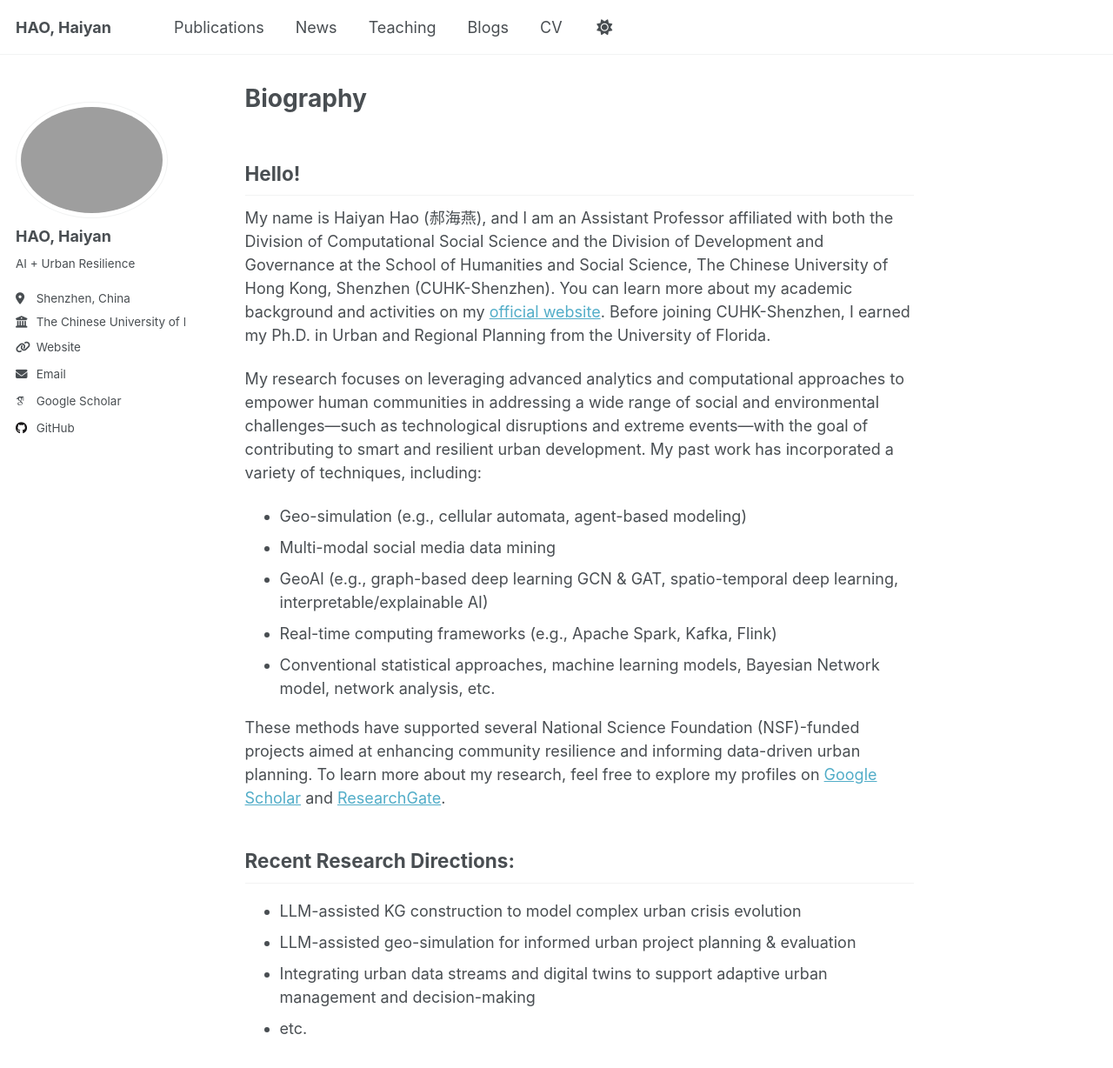
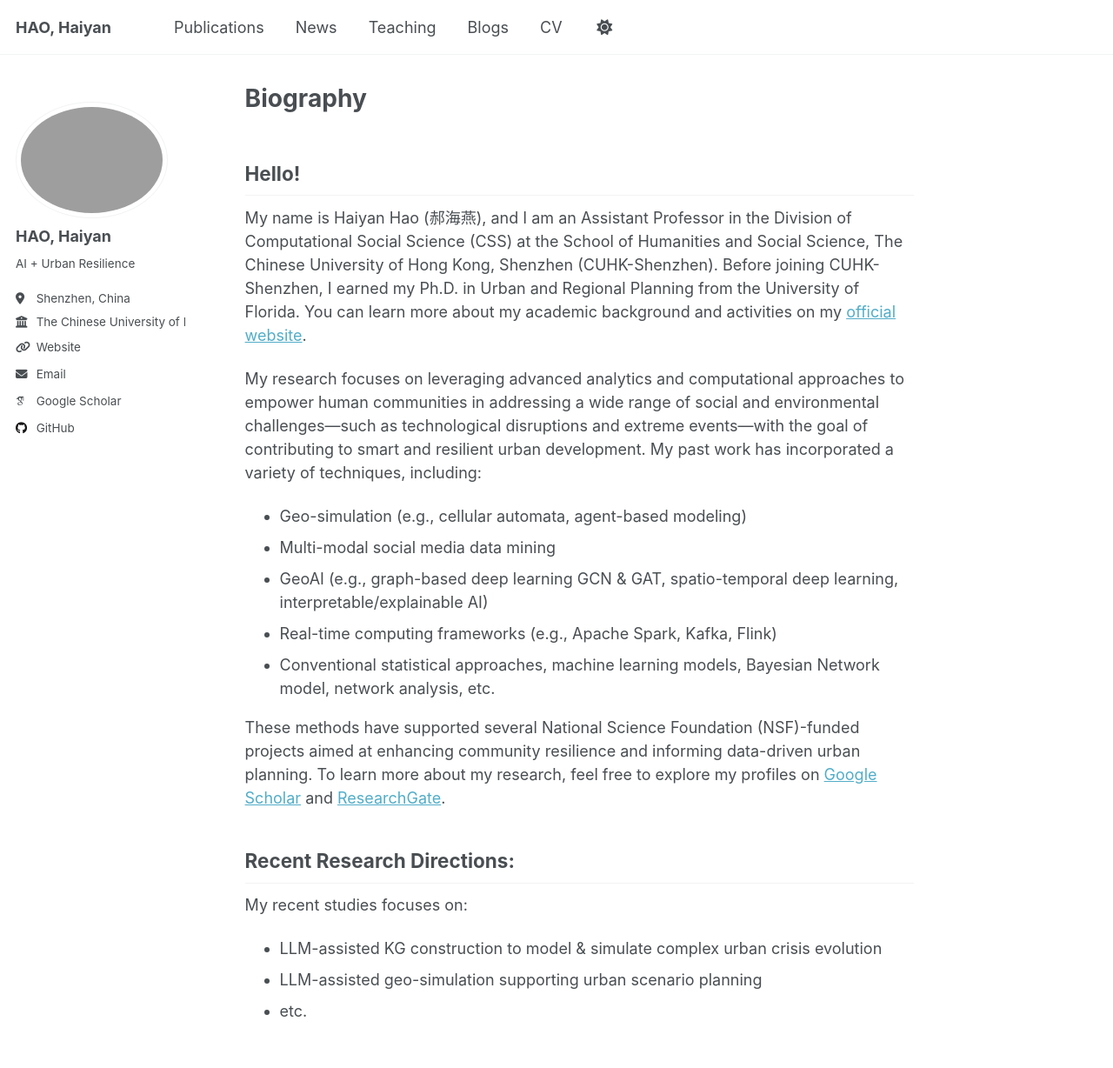
Before and after one commit to Haiyan-Hao/haiyan_hao, a Jekyll site: the page built from _pages/about.md, in a window 1280 px wide and 1400 px high. Shown: the top 1228 px of the window at 87% size. Built offline with Jekyll 4.4.1, drawn with Linux system fonts in a browser that asks for light colours; some web fonts are replaced.

Commit message:
Update about.md

```diff
--- a/_pages/about.md
+++ b/_pages/about.md
@@ -9,8 +9,7 @@ redirect_from:
 
 Hello!
 --------
-My name is Haiyan Hao (郝海燕), and I am an Assistant Professor affiliated with both the Division of Computational Social Science and the Division of Development and Governance at the School of Humanities and Social Science, The Chinese University of Hong Kong, Shenzhen (CUHK-Shenzhen).
-You can learn more about my academic background and activities on my [official website](https://myweb.cuhk.edu.cn/haohaiyan). Before joining CUHK-Shenzhen, I earned my Ph.D. in Urban and Regional Planning from the University of Florida.
+My name is Haiyan Hao (郝海燕), and I am an Assistant Professor in the Division of Computational Social Science (CSS) at the School of Humanities and Social Science, The Chinese University of Hong Kong, Shenzhen (CUHK-Shenzhen). Before joining CUHK-Shenzhen, I earned my Ph.D. in Urban and Regional Planning from the University of Florida. You can learn more about my academic background and activities on my [official website](https://myweb.cuhk.edu.cn/haohaiyan).
 
 My research focuses on leveraging advanced analytics and computational approaches to empower human communities in addressing a wide range of social and environmental challenges—such as technological disruptions and extreme events—with the goal of contributing to smart and resilient urban development. My past work has incorporated a variety of techniques, including:
 - Geo-simulation (e.g., cellular automata, agent-based modeling)
@@ -23,7 +22,7 @@ These methods have supported several National Science Foundation (NSF)-funded pr
 
 Recent Research Directions:
 --------
-- LLM-assisted KG construction to model complex urban crisis evolution
-- LLM-assisted geo-simulation for informed urban project planning & evaluation
-- Integrating urban data streams and digital twins to support adaptive urban management and decision-making
+My recent studies focuses on:
+- LLM-assisted KG construction to model & simulate complex urban crisis evolution
+- LLM-assisted geo-simulation supporting urban scenario planning
 - etc.
```
